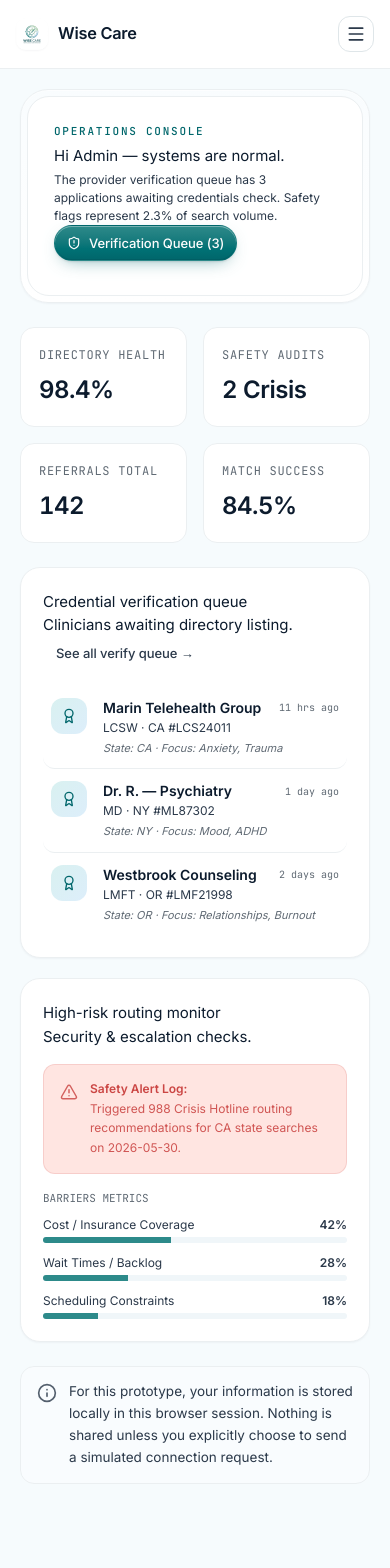
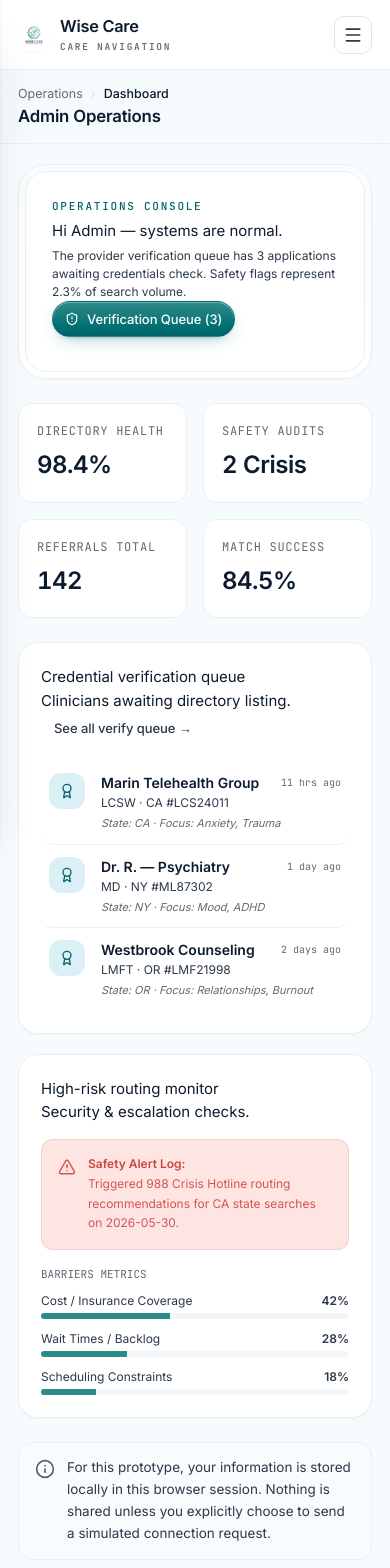
Before and after one commit to LielinaH/wise-care, a Next.js app: page /admin/dashboard in a window 390 px wide. Shown: the top 1568 px of the page. Before the commit the page ends 1504 px from the top, so only its background shows below. Built offline with nearby package versions, Linux system fonts and the light colour scheme.

Commit message:
Align AppShell structure and layout styles with original design prototype

```diff
--- a/app/globals.css
+++ b/app/globals.css
@@ -392,6 +392,150 @@ body {
 .divider { height: 1px; background: var(--hairline); border: 0; margin: 18px 0; }
 .tag-row { display: flex; flex-wrap: wrap; gap: 6px; }
 
+/* ─── App shell with sidebar layout ─── */
+.app {
+  display: grid;
+  grid-template-columns: 268px 1fr;
+  min-height: 100vh;
+  background: var(--bg);
+}
+.sidebar {
+  background: var(--surface);
+  border-right: 1px solid var(--hairline);
+  padding: 22px 16px 28px;
+  display: flex;
+  flex-direction: column;
+  gap: 22px;
+  position: sticky;
+  top: 0;
+  height: 100vh;
+  overflow-y: auto;
+}
+.sidebar-brand {
+  display: flex;
+  align-items: center;
+  gap: 10px;
+  padding: 6px 8px 12px;
+  border-bottom: 1px solid var(--hairline);
+}
+.sidebar-foot {
+  margin-top: auto;
+  padding-top: 14px;
+  border-top: 1px solid var(--hairline);
+  display: flex;
+  flex-direction: column;
+  gap: 10px;
+}
+.main {
+  min-width: 0;
+  display: flex;
+  flex-direction: column;
+}
+.topbar {
+  display: flex;
+  align-items: center;
+  justify-content: space-between;
+  gap: 16px;
+  padding: 18px 32px;
+  background: var(--bg);
+  border-bottom: 1px solid var(--hairline);
+  position: sticky;
+  top: 0;
+  z-index: 10;
+  backdrop-filter: saturate(160%) blur(12px);
+  background: oklch(98.4% 0.006 230 / 0.82);
+}
+.topbar-title {
+  font-family: var(--font-display);
+  font-weight: 600;
+  font-size: 1.05rem;
+  letter-spacing: -0.012em;
+}
+.topbar-crumbs {
+  display: flex;
+  align-items: center;
+  gap: 8px;
+  font-size: 12.5px;
+  color: var(--muted);
+}
+.topbar-crumbs .sep {
+  color: var(--border-2);
+}
+.topbar-actions {
+  display: flex;
+  align-items: center;
+  gap: 10px;
+}
+.workspace {
+  padding: 28px 32px 64px;
+  max-width: 1280px;
+  width: 100%;
+}
+.workspace.center {
+  margin-inline: auto;
+}
+.mobile-bar {
+  display: none;
+  align-items: center;
+  justify-content: space-between;
+  padding: 14px 18px;
+  background: var(--surface);
+  border-bottom: 1px solid var(--hairline);
+  position: sticky;
+  top: 0;
+  z-index: 20;
+}
+.mobile-menu-btn {
+  width: 38px;
+  height: 38px;
+  border-radius: 10px;
+  border: 1px solid var(--border);
+  background: var(--surface);
+  display: grid;
+  place-items: center;
+  color: var(--fg-soft);
+}
+.sidebar-scrim {
+  display: none;
+  position: fixed;
+  inset: 0;
+  background: oklch(20% 0.05 250 / 0.34);
+  z-index: 25;
+  backdrop-filter: blur(2px);
+}
+.sidebar-scrim.open {
+  display: block;
+}
+
+@media (max-width: 880px) {
+  .app {
+    grid-template-columns: 1fr;
+  }
+  .sidebar {
+    position: fixed;
+    left: 0;
+    top: 0;
+    width: 280px;
+    height: 100vh;
+    transform: translateX(-100%);
+    transition: transform var(--t-base) var(--spring);
+    z-index: 30;
+    box-shadow: var(--sh-3);
+  }
+  .sidebar.open {
+    transform: translateX(0);
+  }
+  .mobile-bar {
+    display: flex;
+  }
+  .workspace {
+    padding: 20px 18px 56px;
+  }
+  .topbar {
+    padding: 14px 18px;
+  }
+}
+
 /* ─── Nav section in sidebar ─── */
 .nav-section { display: flex; flex-direction: column; gap: 2px; }
 .nav-section-label {
--- a/components/layout/AppShell.tsx
+++ b/components/layout/AppShell.tsx
@@ -149,15 +149,18 @@ export default function AppShell({ children, title, crumbs = [], actions }: AppS
   );
 
   return (
-    <div className="min-height-screen bg-wise-bg text-wise-fg flex flex-col">
+    <div className="app">
       {/* Mobile top bar */}
-      <div className="mobile-bar md:hidden flex items-center justify-between p-4 border-b border-wise-hairline bg-wise-surface">
+      <div className="mobile-bar">
         <div className="flex items-center gap-2.5">
-          <div className="brand-mark w-7 h-7"></div>
-          <div className="brand-word text-sm">Wise Care</div>
+          <div className="brand-mark"></div>
+          <div className="brand-word">
+            Wise Care
+            <small>Care Navigation</small>
+          </div>
         </div>
         <button
-          className="mobile-menu-btn w-9 h-9 border border-wise-border rounded-xl flex items-center justify-center text-wise-fg-soft"
+          className="mobile-menu-btn"
           onClick={() => setIsMobileMenuOpen(true)}
           aria-label="Menu"
         >
@@ -166,20 +169,13 @@ export default function AppShell({ children, title, crumbs = [], actions }: AppS
       </div>
 
       {/* Mobile drawer scrim */}
-      {isMobileMenuOpen && (
       <div
-          className="sidebar-scrim fixed inset-0 bg-black/30 backdrop-blur-sm z-40 md:hidden"
+        className={`sidebar-scrim ${isMobileMenuOpen ? 'open' : ''}`}
         onClick={closeMobileMenu}
       />
-      )}
 
-      <div className="flex flex-1 relative">
       {/* Sidebar Navigation */}
-        <aside
-          className={`sidebar fixed md:sticky top-0 left-0 w-[268px] h-screen bg-wise-surface border-r border-wise-hairline p-5 flex flex-col gap-5 z-50 transition-transform duration-300 md:translate-x-0 ${
-            isMobileMenuOpen ? 'translate-x-0' : '-translate-x-full'
-          }`}
-        >
+      <aside className={`sidebar ${isMobileMenuOpen ? 'open' : ''}`}>
         {/* Close button inside mobile menu */}
         <button
           className="md:hidden absolute top-4 right-4 p-1.5 rounded-lg hover:bg-wise-surface-sunk text-wise-muted"
@@ -191,36 +187,35 @@ export default function AppShell({ children, title, crumbs = [], actions }: AppS
       </aside>
 
       {/* Main Panel */}
-        <div className="flex-1 flex flex-col min-w-0">
-          <header className="topbar hidden md:flex items-center justify-between px-8 py-4 border-b border-wise-hairline bg-wise-bg/82 backdrop-blur-md sticky top-0 z-30">
+      <div className="main">
+        <header className="topbar">
           <div>
             {crumbs.length > 0 && (
-                <div className="topbar-crumbs flex items-center gap-2 text-xs text-wise-muted">
+              <div className="topbar-crumbs">
                 {crumbs.map((crumb, idx) => (
                   <React.Fragment key={idx}>
-                      {idx > 0 && <span className="sep text-wise-border-2">›</span>}
+                    {idx > 0 && <span className="sep">›</span>}
                     {idx === crumbs.length - 1 ? (
-                        <span className="text-wise-fg-soft font-medium">{crumb}</span>
+                      <span className="text-wise-fg font-medium">{crumb}</span>
                     ) : (
-                        <span className="hover:text-wise-fg cursor-default">{crumb}</span>
+                      <span>{crumb}</span>
                     )}
                   </React.Fragment>
                 ))}
               </div>
             )}
-              <div className="topbar-title text-base font-semibold tracking-tight text-wise-fg mt-0.5">
+            <div className="topbar-title">
               {title}
             </div>
           </div>
-            {actions && <div className="topbar-actions flex items-center gap-2">{actions}</div>}
+          {actions && <div className="topbar-actions">{actions}</div>}
         </header>
 
         {/* Workspace Area */}
-          <main className="workspace p-5 md:p-8 max-w-[1280px] w-full mx-auto flex-1">
+        <main className="workspace">
           {children}
         </main>
       </div>
     </div>
-    </div>
   );
 }
```
Lines whose indentation alone changed are shown as unchanged.
